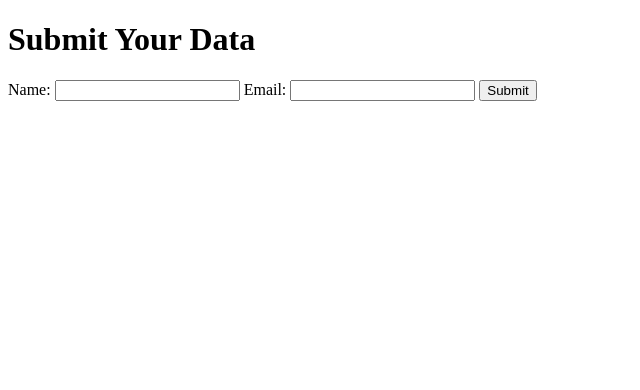
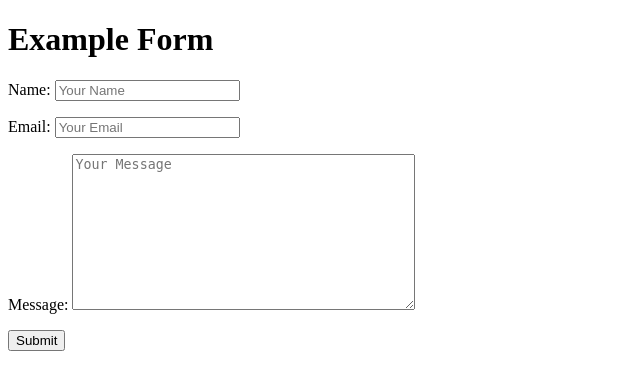
Before and after one commit to Zaid-dev2000/Alx_DjangoLearnLab, a Django app: template advanced_features_and_security/LibraryProject/bookshelf/templates/bookshelf/form_example.html in a window 1280 px wide. Shown: the top 390 px of the page, without its empty margins (0-640 px from the left). Run offline with Django 5.2, Linux system fonts and the light colour scheme; the template is opened without the code that fills it: values that come from a table or form of the project are taken from there, others are empty; parts of the project's set-up code (start-up, migrations or seed data) failed here and were passed over.

Commit message:
form modify

```diff
--- a/advanced_features_and_security/LibraryProject/bookshelf/forms.py
+++ b/advanced_features_and_security/LibraryProject/bookshelf/forms.py
@@ -0,0 +1,17 @@
+from django import forms
+
+class ExampleForm(forms.Form):
+    name = forms.CharField(
+        max_length=100,
+        required=True,
+        widget=forms.TextInput(attrs={'placeholder': 'Your Name'})
+    )
+    email = forms.EmailField(
+        required=True,
+        widget=forms.EmailInput(attrs={'placeholder': 'Your Email'})
+    )
+    message = forms.CharField(
+        required=True,
+        widget=forms.Textarea(attrs={'placeholder': 'Your Message'}),
+        max_length=500
+    )
--- a/advanced_features_and_security/LibraryProject/bookshelf/templates/bookshelf/form_example.html
+++ b/advanced_features_and_security/LibraryProject/bookshelf/templates/bookshelf/form_example.html
@@ -2,18 +2,13 @@
 <html lang="en">
 <head>
     <meta charset="UTF-8">
-    <title>Form Example</title>
+    <title>Example Form</title>
 </head>
 <body>
-    <h1>Submit Your Data</h1>
-    <form method="post" action="">
+    <h1>Example Form</h1>
+    <form method="post">
         {% csrf_token %}
-        <label for="name">Name:</label>
-        <input type="text" id="name" name="name" required>
-
-        <label for="email">Email:</label>
-        <input type="email" id="email" name="email" required>
-
+        {{ form.as_p }}
         <button type="submit">Submit</button>
     </form>
 </body>
```
Also changed, not shown: advanced_features_and_security/LibraryProject/bookshelf/views.py (+14 -7 lines), advanced_features_and_security/LibraryProject/bookshelf/urls.py (added).
